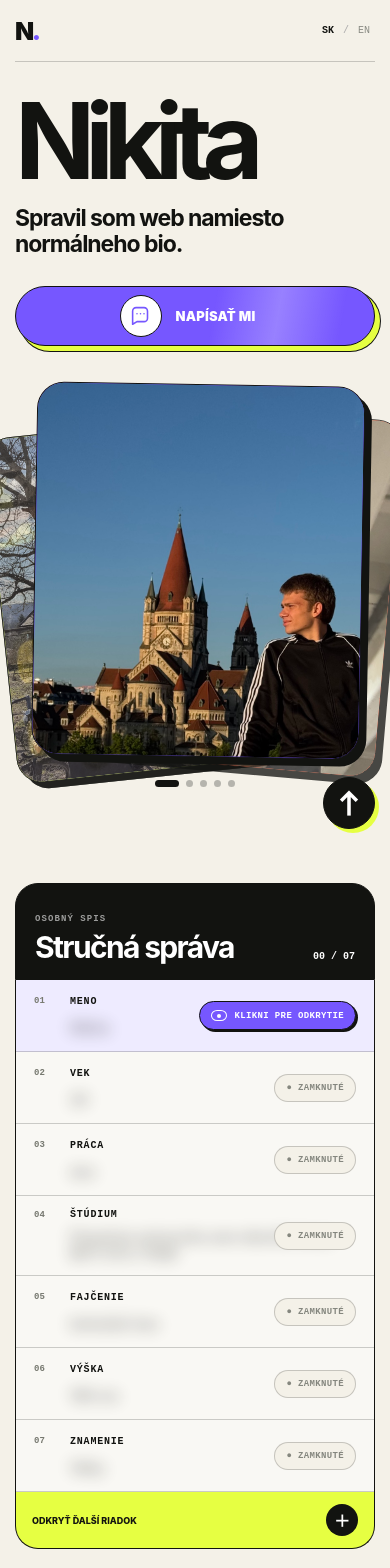
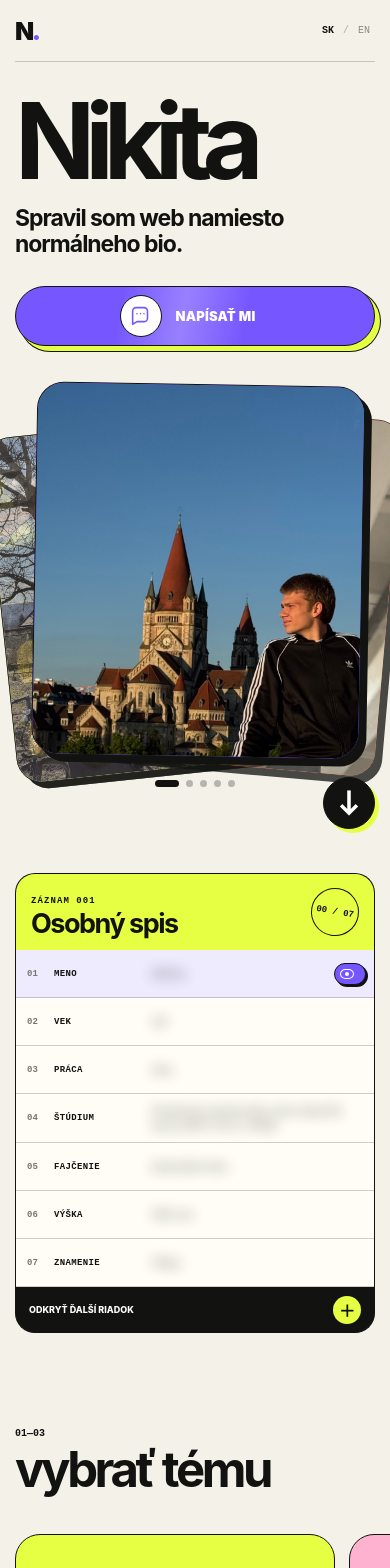
Before and after one commit to geeksaider/geeksaider.github.io, a Vue app: page / in a window 390 px wide. Shown: the top 1568 px of the page. Built offline with nearby package versions, Linux system fonts and the light colour scheme.

Commit message:
Adjust scroll cue and compact personal dossier

```diff
--- a/src/App.vue
+++ b/src/App.vue
@@ -49,7 +49,7 @@ const content = {
     contact: 'napísať mi',
     back: 'späť',
     dossier: {
-      label: 'osobný spis', title: 'Stručná správa', reveal: 'odkryť ďalší riadok', complete: 'spis odhalený', tap: 'klikni pre odkrytie', locked: 'zamknuté',
+      label: 'záznam 001', title: 'Osobný spis', reveal: 'odkryť ďalší riadok', complete: 'spis odhalený', tap: 'odkryť', locked: 'zamknuté',
       rows: [
         ['Meno', 'Nikita'],
         ['Vek', '20'],
@@ -108,7 +108,7 @@ const content = {
     meta: 'I built a website instead of writing a normal bio.',
     explore: 'choose a topic', scrollTop: 'back to top', contact: 'message me', back: 'back',
     dossier: {
-      label: 'personal file', title: 'Brief summary', reveal: 'reveal next line', complete: 'file revealed', tap: 'tap to reveal', locked: 'locked',
+      label: 'record 001', title: 'Personal file', reveal: 'reveal next line', complete: 'file revealed', tap: 'reveal', locked: 'locked',
       rows: [
         ['Name', 'Nikita'],
         ['Age', '20'],
@@ -237,7 +237,17 @@ function goHome() {
 }
 
 function updateScrollCue() {
-  atPageEnd.value = window.innerHeight + window.scrollY >= document.documentElement.scrollHeight - 80
+  const topics = document.getElementById('topics')
+  if (!topics) {
+    atPageEnd.value = false
+    return
+  }
+  const viewportHeight = window.innerHeight
+  const remainingScroll = document.documentElement.scrollHeight - viewportHeight - window.scrollY
+  atPageEnd.value = window.scrollY > 32 && (
+    topics.getBoundingClientRect().top <= viewportHeight * 0.45 ||
+    remainingScroll <= Math.min(viewportHeight * 0.25, 140)
+  )
 }
 
 function scrollPage() {
--- a/src/style.css
+++ b/src/style.css
@@ -62,26 +62,26 @@ a { text-decoration: none; }
 .photo-dots button { width: 7px; height: 7px; padding: 0; background: #b5b4ad; border: 0; border-radius: 50%; transition: width 180ms ease, background 180ms ease; }
 .photo-dots button.active { width: 24px; background: var(--ink); border-radius: 99px; }
 
-.dossier { padding-block: 30px 50px; }
-.dossier-top { display: flex; align-items: end; justify-content: space-between; gap: 20px; padding: 24px 26px 20px; color: white; background: var(--ink); border: 1px solid var(--ink); border-radius: 28px 28px 0 0; }
-.dossier-top small { font: 700 9px ui-monospace, monospace; letter-spacing: 0.12em; text-transform: uppercase; opacity: 0.58; }
-.dossier-top h2 { margin: 7px 0 0; font-size: clamp(30px, 4vw, 48px); line-height: 1; letter-spacing: -0.055em; }
-.dossier-top > span { font: 700 10px ui-monospace, monospace; }
-.dossier-lines { overflow: hidden; border-inline: 1px solid var(--ink); }
-.dossier-lines > button { position: relative; display: grid; width: 100%; min-height: 58px; grid-template-columns: 42px 0.45fr 1.55fr; align-items: center; gap: 14px; padding: 15px 25px; text-align: left; background: #fff8; border: 0; border-bottom: 1px solid var(--line); }
-.dossier-lines > button { min-height: 72px; }
+.dossier { padding-block: 18px 32px; }
+.dossier-top { display: flex; align-items: center; justify-content: space-between; gap: 20px; padding: 16px 22px; color: var(--ink); background: var(--acid); border: 1px solid var(--ink); border-bottom: 0; border-radius: 24px 24px 0 0; }
+.dossier-top small { font: 800 9px ui-monospace, monospace; letter-spacing: 0.12em; text-transform: uppercase; }
+.dossier-top h2 { margin: 3px 0 0; font-size: clamp(27px, 3.2vw, 36px); line-height: 1; letter-spacing: -0.055em; }
+.dossier-top > span { display: grid; width: 56px; height: 56px; flex: 0 0 56px; place-items: center; border: 1px solid var(--ink); border-radius: 50%; font: 800 11px ui-monospace, monospace; transform: rotate(10deg); }
+.dossier-lines { overflow: hidden; background: #fffdf6; border-inline: 1px solid var(--ink); }
+.dossier-lines > button { position: relative; display: grid; width: 100%; min-height: 48px; grid-template-columns: 30px minmax(115px, 0.45fr) minmax(0, 1.55fr); align-items: center; gap: 12px; padding: 8px 20px; text-align: left; background: transparent; border: 0; border-bottom: 1px solid var(--line); }
 .dossier-lines small { font: 700 9px ui-monospace, monospace; color: #777970; }
-.dossier-lines span { font: 700 10px ui-monospace, monospace; letter-spacing: 0.08em; text-transform: uppercase; }
-.dossier-lines strong { filter: blur(8px); opacity: 0.44; font-size: clamp(15px, 2vw, 20px); transition: filter 350ms ease, opacity 350ms ease; user-select: none; }
+.dossier-lines span { font: 800 10px ui-monospace, monospace; letter-spacing: 0.04em; text-transform: uppercase; }
+.dossier-lines strong { filter: blur(7px); opacity: 0.44; font-size: clamp(13px, 1.6vw, 16px); line-height: 1.25; transition: filter 350ms ease, opacity 350ms ease; user-select: none; }
 .dossier-lines > button.revealed strong { filter: blur(0); opacity: 1; user-select: auto; }
-.reveal-hint, .locked-hint { position: absolute; z-index: 2; right: 18px; display: flex; align-items: center; gap: 8px; padding: 8px 11px; border-radius: 999px; font: 800 9px ui-monospace, monospace; font-style: normal; letter-spacing: 0.04em; text-transform: uppercase; }
+.reveal-hint, .locked-hint { position: absolute; z-index: 2; right: 14px; display: flex; align-items: center; gap: 6px; padding: 5px 8px; border-radius: 999px; font: 800 9px ui-monospace, monospace; font-style: normal; letter-spacing: 0.04em; text-transform: uppercase; }
 .reveal-hint { color: white; background: var(--violet); border: 1px solid var(--ink); box-shadow: 2px 2px var(--ink); }
 .reveal-hint i { position: relative; display: block; width: 16px; height: 11px; border: 1.5px solid currentColor; border-radius: 50% / 65%; }
 .reveal-hint i::after { position: absolute; top: 50%; left: 50%; width: 4px; height: 4px; content: ''; background: currentColor; border-radius: 50%; transform: translate(-50%, -50%); }
-.locked-hint { color: #85877f; background: var(--paper); border: 1px solid var(--line); }
+.locked-hint { color: #85877f; background: #fffdf6; border: 1px solid var(--line); }
 .dossier-lines > button.next { background: #eeebff; }
-.reveal-button { display: flex; width: 100%; align-items: center; justify-content: space-between; padding: 14px 22px; background: var(--acid); border: 1px solid var(--ink); border-top: 0; border-radius: 0 0 28px 28px; font-size: 11px; font-weight: 800; text-transform: uppercase; }
-.reveal-button span { display: grid; width: 32px; height: 32px; place-items: center; color: white; background: var(--ink); border-radius: 50%; font-size: 16px; }
+.dossier-lines > button.next strong { padding-right: 95px; }
+.reveal-button { display: flex; width: 100%; min-height: 46px; align-items: center; justify-content: space-between; padding: 7px 18px; background: var(--ink); color: white; border: 1px solid var(--ink); border-top: 0; border-radius: 0 0 24px 24px; font-size: 10px; font-weight: 800; text-transform: uppercase; }
+.reveal-button span { display: grid; width: 28px; height: 28px; place-items: center; color: var(--ink); background: var(--acid); border-radius: 50%; font-size: 16px; }
 .reveal-button:disabled { color: inherit; cursor: default; opacity: 1; }
 
 .topics { padding-block: clamp(65px, 8vw, 105px); }
@@ -243,11 +243,17 @@ a { text-decoration: none; }
   .scroll-cue { right: 15px; bottom: 15px; }
   .photo-carousel { width: calc(100% - 32px); max-width: 355px; justify-self: center; }
   .photo-card { border-radius: 27px; box-shadow: 7px 7px var(--ink); }
-  .dossier { padding-block: 22px 30px; }
-  .dossier-top { padding: 21px 19px 17px; border-radius: 23px 23px 0 0; }
-  .dossier-lines > button { grid-template-columns: 28px 1fr; gap: 8px; padding: 13px 18px; }
-  .dossier-lines strong { grid-column: 2; font-size: 14px; }
-  .reveal-button { padding: 12px 16px; border-radius: 0 0 23px 23px; font-size: 9px; }
+  .dossier { padding-block: 12px 24px; }
+  .dossier-top { padding: 13px 15px; border-radius: 20px 20px 0 0; }
+  .dossier-top > span { width: 48px; height: 48px; flex-basis: 48px; font-size: 9px; }
+  .dossier-lines > button { grid-template-columns: 20px minmax(72px, 0.6fr) minmax(0, 1.4fr); gap: 7px; padding: 9px 11px; }
+  .dossier-lines span { font-size: 9px; }
+  .dossier-lines strong { font-size: 12px; }
+  .dossier-lines > button.next strong { padding-right: 30px; }
+  .reveal-hint { right: 8px; padding: 5px; font-size: 0; }
+  .reveal-hint i { width: 14px; height: 10px; }
+  .locked-hint { display: none; }
+  .reveal-button { padding: 7px 13px; border-radius: 0 0 20px 20px; font-size: 9px; }
   .topics { padding-block: 62px; }
   .topic-heading { grid-template-columns: 1fr; gap: 8px; }
   .topic-heading h2 { font-size: 49px; }
```
